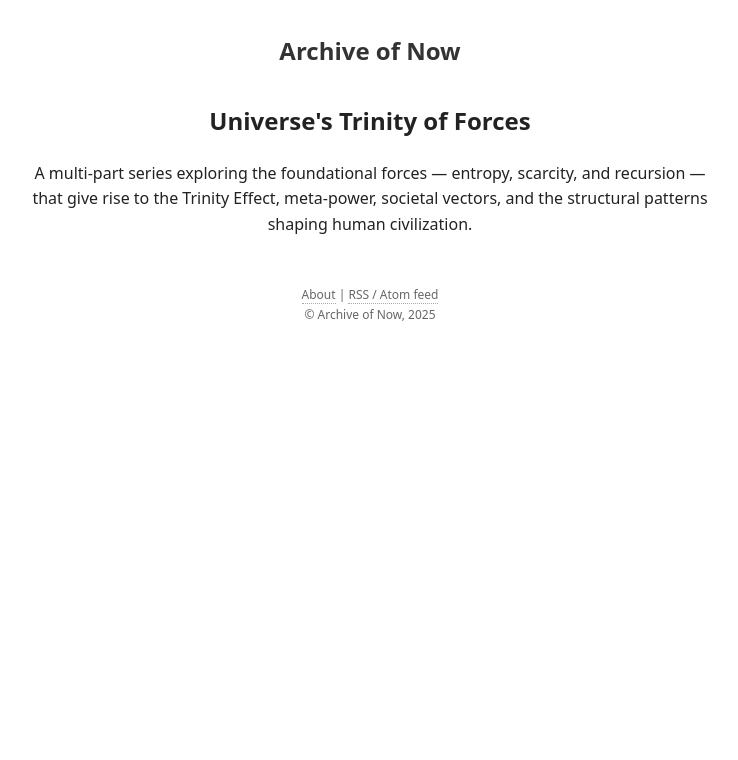
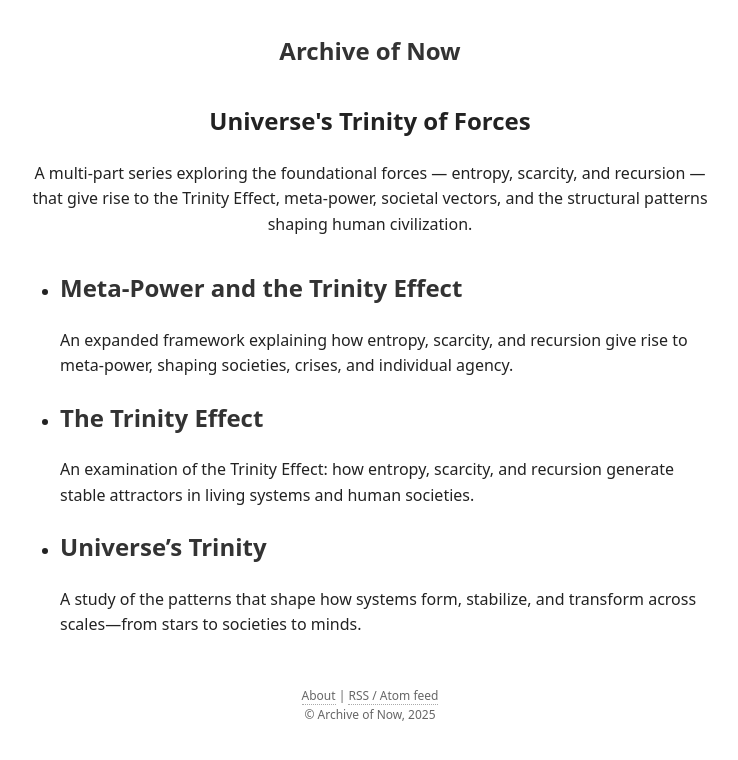
Before and after one commit to archive-of-now/archive-of-now.github.io, a Jekyll site: the page built from _trinity/index.md, in a window 1280 px wide. Shown: the top 760 px of the page, without its empty margins (270-1008 px from the left). Built offline with Jekyll 4.4.1, drawn with Linux system fonts in a browser that asks for light colours.

Commit message:
index page update to use new collection

```diff
--- a/_trinity/index.md
+++ b/_trinity/index.md
@@ -9,17 +9,7 @@ seo:
 
 <section class="series-index">
   <ul>
-    {%- assign essays = site.essays
-         | where_exp: "e", "e.path contains '/trinity/'"
-         | sort: "date" -%}
-    {%- assign featured = essays | where: "featured", true | first -%}
-
-    {%- if featured and featured.path != page.path -%}
-      <li class="featured">
-        <h2><a href="{{ featured.url | relative_url }}">{{ featured.title }}</a></h2>
-        <p>{{ featured.description | default: featured.excerpt }}</p>
-      </li>
-    {%- endif -%}
+    {%- assign essays = site.trinity | sort: "date" -%}
 
     {%- for essay in essays -%}
       {%- unless essay.path contains 'index.md' -%}
```
